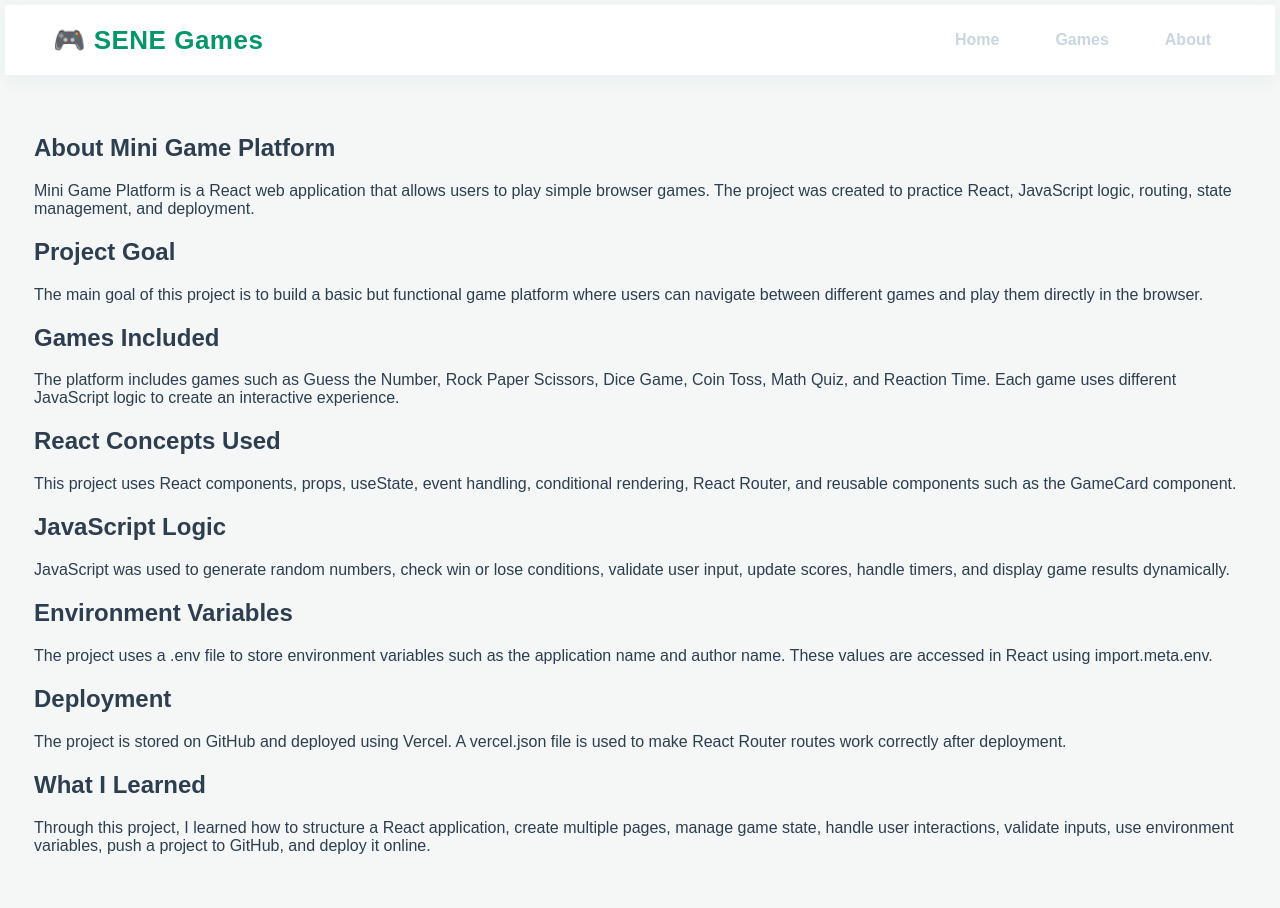
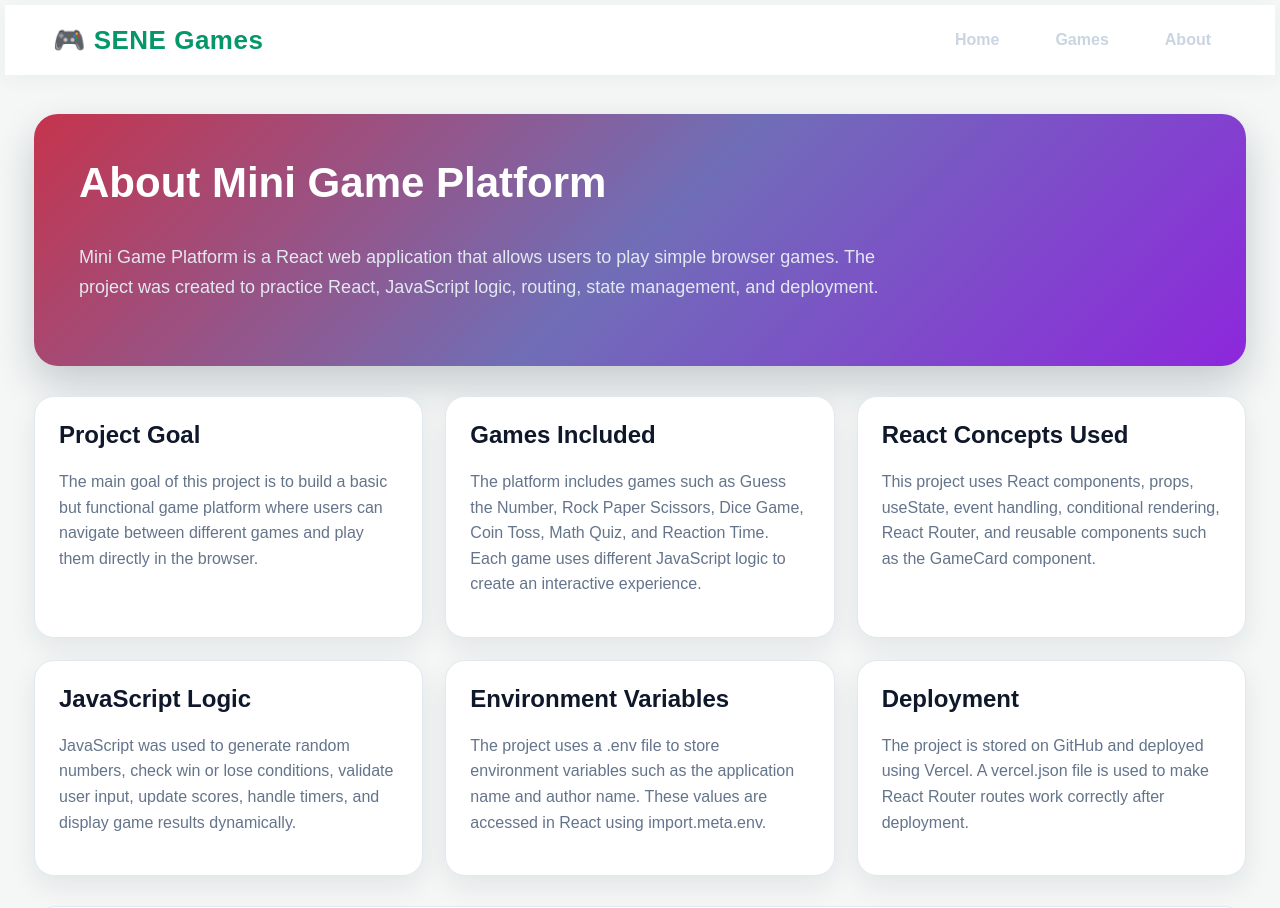
Before and after one commit to tapha2031/Multiplayer-game, a React (Vite) app: page /about in a window 1280 px wide. Shown: the top 908 px of the page. Built offline with nearby package versions, Linux system fonts and the light colour scheme.

Commit message:
css for about

```diff
--- a/src/App.css
+++ b/src/App.css
@@ -5,7 +5,7 @@
 body {
   margin: 0;
   font-family: Arial, Helvetica, sans-serif;
-  background: #f4f7f6; /* Soft gray-green tint */
+  background: #f4f7f6;
   color: #2c3e50;
 }
 
@@ -20,7 +20,7 @@ body {
 }
 
 .navbar-logo {
-  color: #059669; /* Warm Mint/Emerald */
+  color: #059669;
   text-decoration: none;
   font-size: 26px;
   font-weight: 800;
@@ -116,7 +116,7 @@ main {
 }
 
 .primary-btn {
-  background: #ff7a59; /* Soft Coral accent button */
+  background: #ff7a59;
   color: white;
 }
 
@@ -341,3 +341,83 @@ main {
     padding: 20px;
   }
 }
+.about-page {
+  display: flex;
+  flex-direction: column;
+  gap: 30px;
+}
+
+.about-hero {
+  background: linear-gradient(135deg, #c5344c, #706eb7, #8d27dc);
+  color: white;
+  padding: 45px;
+  border-radius: 24px;
+  box-shadow: 0 18px 40px rgba(15, 23, 42, 0.2);
+}
+
+.about-hero h1 {
+  margin-top: 0;
+  font-size: 42px;
+}
+
+.about-hero p {
+  max-width: 850px;
+  font-size: 18px;
+  line-height: 1.7;
+  color: #e2e8f0;
+}
+
+.about-grid {
+  display: grid;
+  grid-template-columns: repeat(3, 1fr);
+  gap: 22px;
+}
+
+.about-card {
+  background: white;
+  padding: 24px;
+  border-radius: 20px;
+  border: 1px solid #e2e8f0;
+  box-shadow: 0 10px 28px rgba(15, 23, 42, 0.08);
+}
+
+.about-card h2 {
+  margin-top: 0;
+  color: #0f172a;
+}
+
+.about-card p {
+  color: #64748b;
+  line-height: 1.6;
+}
+
+.about-learning {
+  background: white;
+  padding: 30px;
+  border-radius: 22px;
+  border: 1px solid #e2e8f0;
+}
+
+.about-learning h2 {
+  margin-top: 0;
+}
+
+.about-learning p {
+  color: #64748b;
+  line-height: 1.7;
+  font-size: 17px;
+}
+
+@media (max-width: 900px) {
+  .about-grid {
+    grid-template-columns: 1fr;
+  }
+
+  .about-hero {
+    padding: 30px;
+  }
+
+  .about-hero h1 {
+    font-size: 32px;
+  }
+}
```
